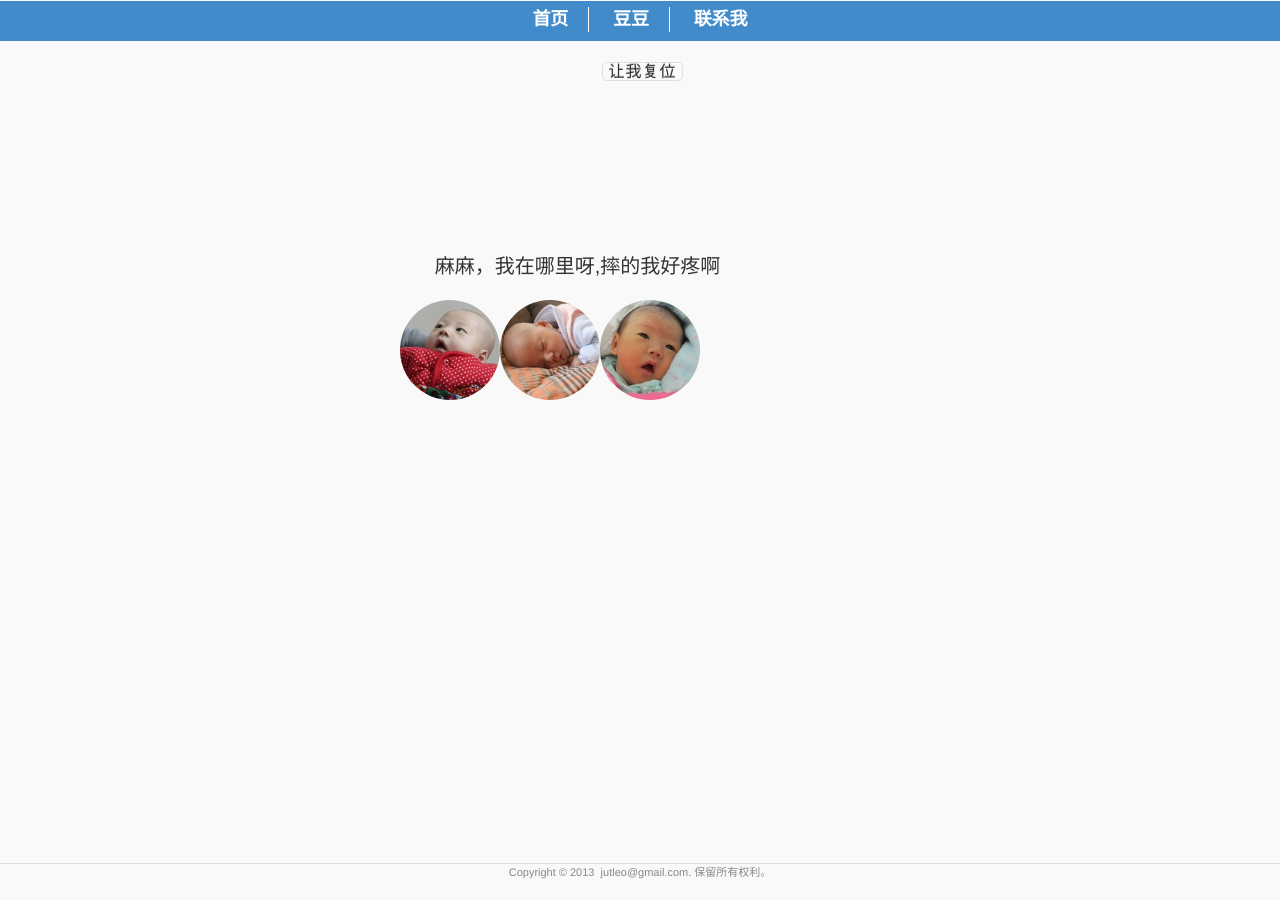
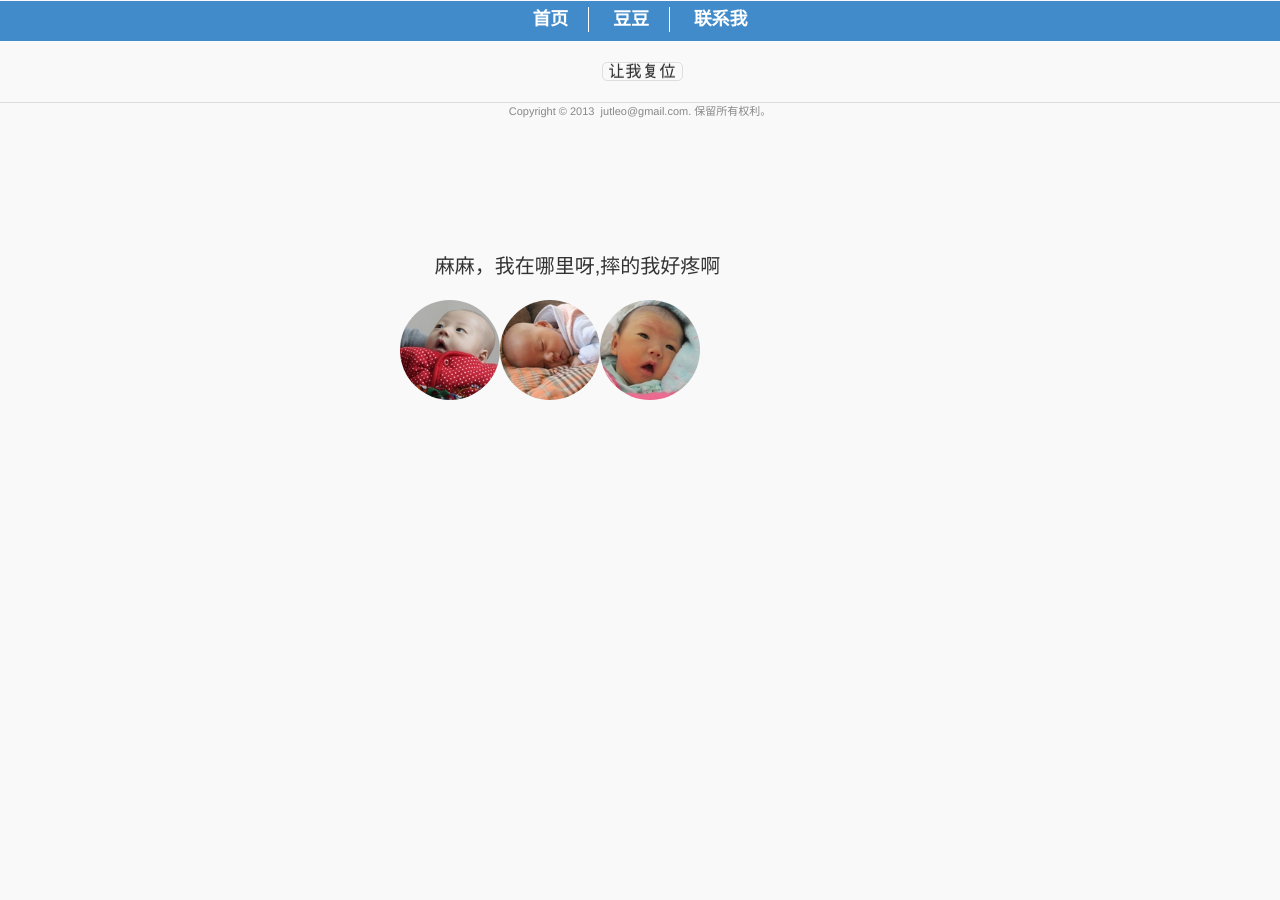
Before and after one commit to jutleo/jutleo.github.com, a Jekyll site: the page andy.html, which Jekyll copies as it is, in a window 1280 px wide. Built offline with Jekyll 4.4.1, drawn with Linux system fonts in a browser that asks for light colours; nearby versions of some CDN libraries; library files that are not in the unit come from our copies; Markdown is read by kramdown in place of the engine named in the settings.

Commit message:
版权样式

```diff
--- a/static/css/leo.css
+++ b/static/css/leo.css
@@ -207,8 +207,6 @@ div{
     clear: both;
     width: 100%;
     margin: 20px 0px;
-    position: absolute;
-    bottom: 0px;
 }
 .leo-foot p {
 	color: #888888;
```
